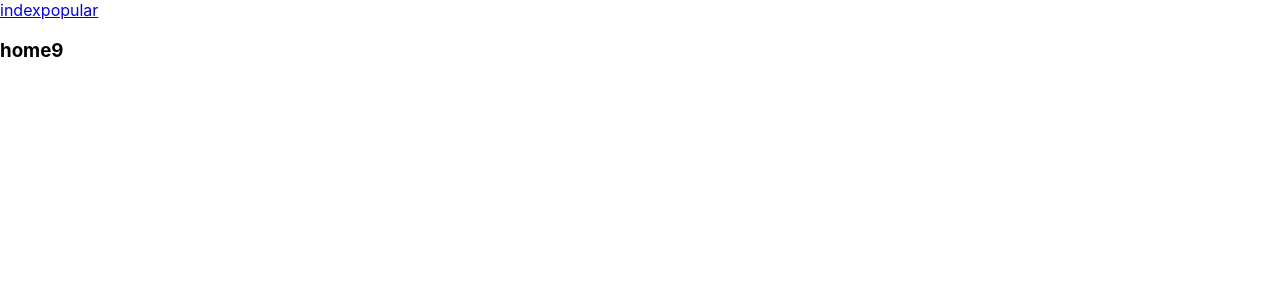
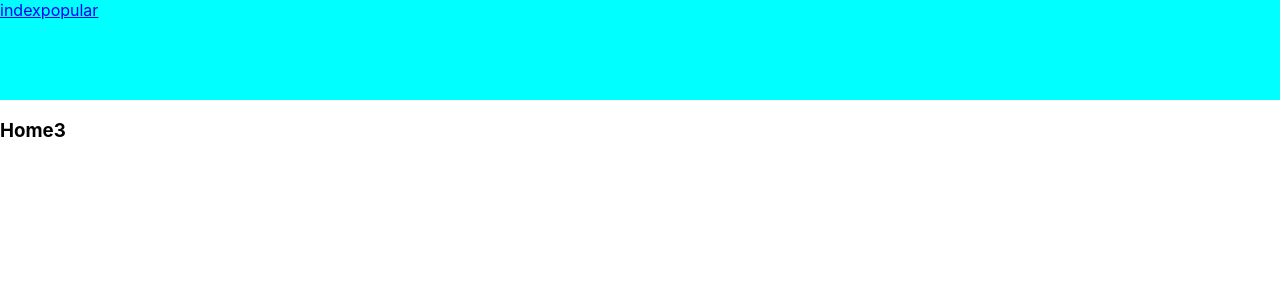
Before and after one commit to DohyubLee/portfolio_2021, a React (Create React App) app: page / in a window 1280 px wide. Shown: the top 300 px of the page. Built offline with nearby package versions, Linux system fonts and the light colour scheme.

Commit message:
이제 개발 진짜 시작

```diff
--- a/src/App.js
+++ b/src/App.js
@@ -1,17 +1,15 @@
 import "./App.scss";
-import { Routes, Route, Link } from "react-router-dom";
+import { Routes, Route } from "react-router-dom";
 import Home from "./pages/Home";
+import Header from "./components/Header";
 
 function App() {
   return (
     <div className="App">
-      <header className="App-header">
-        <Link to="/">index</Link>
-        <Link to="/popular">popular</Link>
-      </header>
+      <Header />
       <Routes>
-        <Route path="/" element={<h3>home9</h3>} />
-        <Route path="popular" element={<h3>popular9</h3>} />
+        <Route path="/" element={<Home />} />
+        <Route path="popular" element={<h3>popular11</h3>} />
       </Routes>
     </div>
   );
--- a/src/App.scss
+++ b/src/App.scss
@@ -1,5 +1,2 @@
 .App {
 }
-
-.App-header {
-}
--- /dev/null
+++ b/src/components/Header.js
@@ -0,0 +1,14 @@
+import React from "react";
+import { Link } from "react-router-dom";
+import "./Header.scss";
+
+const Header = () => {
+  return (
+    <header className="App-header">
+      <Link to="/">index</Link>
+      <Link to="/popular">popular</Link>
+    </header>
+  );
+};
+
+export default Header;
--- /dev/null
+++ b/src/components/Header.scss
@@ -0,0 +1,4 @@
+.App-header {
+  height: 100px;
+  background-color: aqua;
+}
--- a/src/index.css
+++ b/src/index.css
@@ -1,13 +1,7 @@
 body {
   margin: 0;
-  font-family: -apple-system, BlinkMacSystemFont, 'Segoe UI', 'Roboto', 'Oxygen',
-    'Ubuntu', 'Cantarell', 'Fira Sans', 'Droid Sans', 'Helvetica Neue',
-    sans-serif;
+  font-family: -apple-system, BlinkMacSystemFont, "Segoe UI", "Roboto", "Oxygen", "Ubuntu",
+    "Cantarell", "Fira Sans", "Droid Sans", "Helvetica Neue", sans-serif;
   -webkit-font-smoothing: antialiased;
   -moz-osx-font-smoothing: grayscale;
 }
-
-code {
-  font-family: source-code-pro, Menlo, Monaco, Consolas, 'Courier New',
-    monospace;
-}
```
